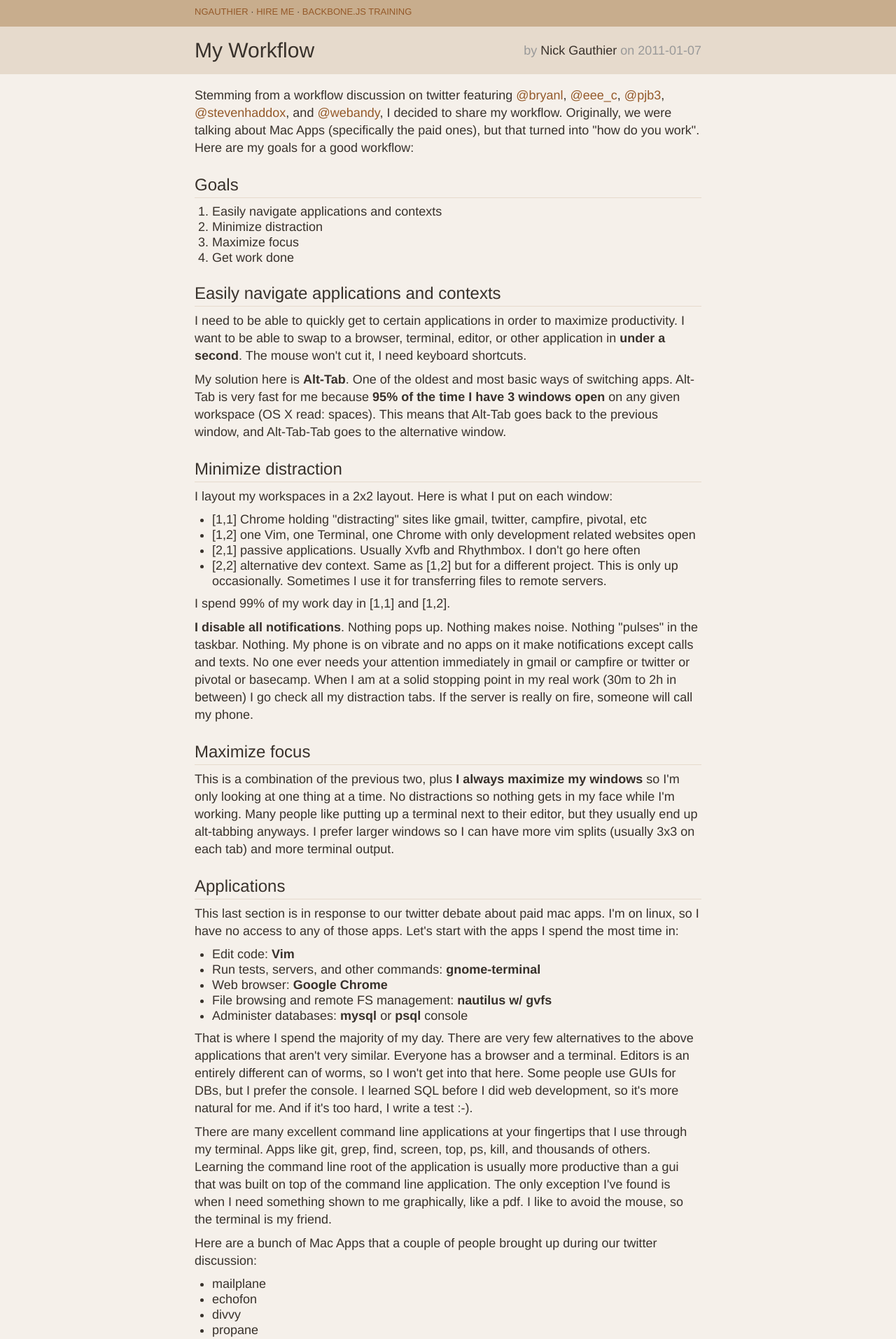
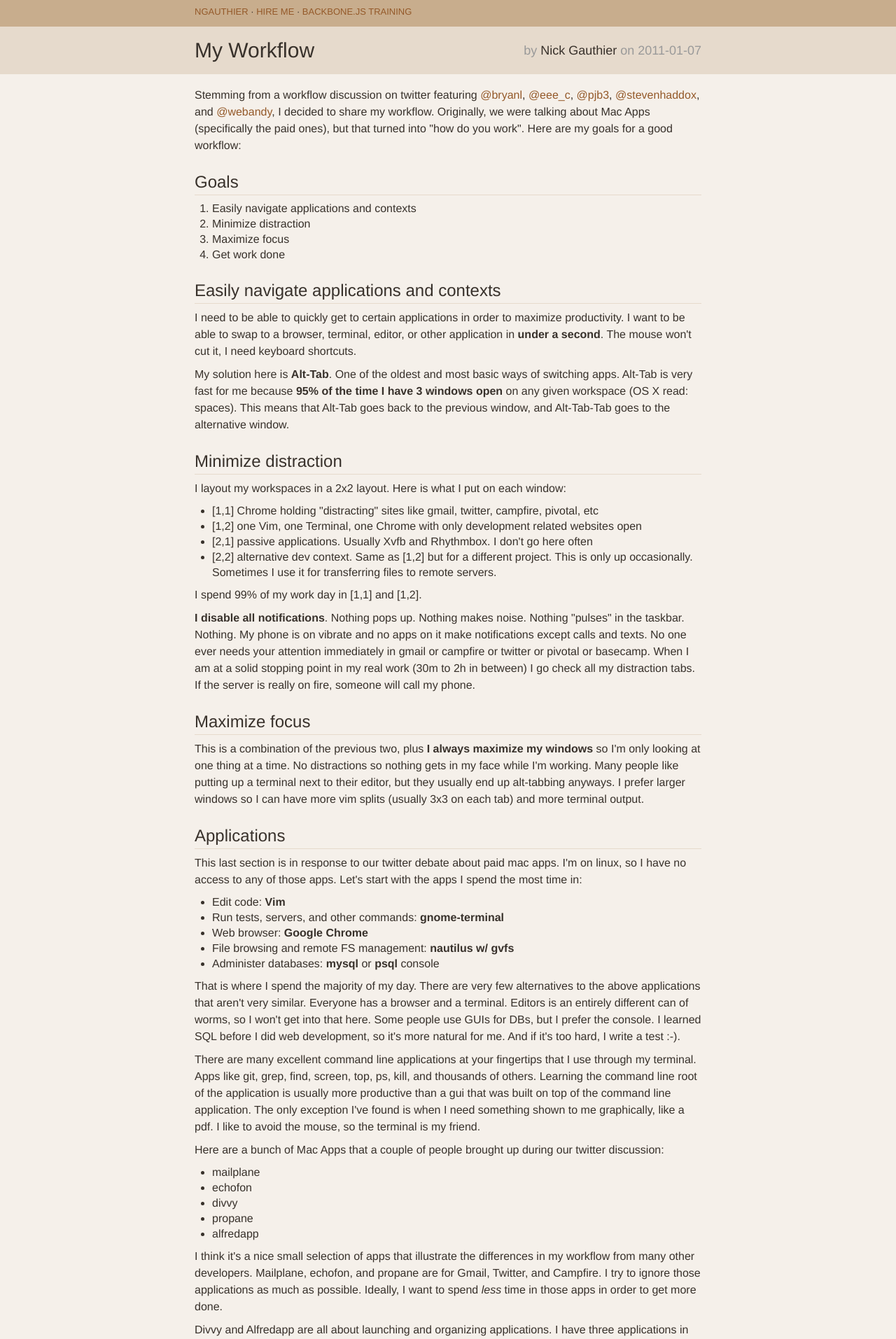
Before and after one commit to ngauthier/ngauthier.github.com, a Jekyll site: the page built from _posts/2011-01-07-my-workflow.html, in a window 1280 px wide. Shown: the top 1913 px of the page at 70% size. Built offline with Jekyll 4.4.1, drawn with Linux system fonts in a browser that asks for light colours; Markdown is read by kramdown in place of the engine named in the settings; comment, search, counter and statistics services are not loaded.

Commit message:
fonts to 16px

```diff
--- a/stylesheets/ngauthier.css
+++ b/stylesheets/ngauthier.css
@@ -46,8 +46,8 @@
 }
 
 p, ol li, ul li {
-  font-size: 18px;
-  line-height: 25px;
+  font-size: 16px;
+  line-height: 24px;
 }
 
 .btn-primary {
```
